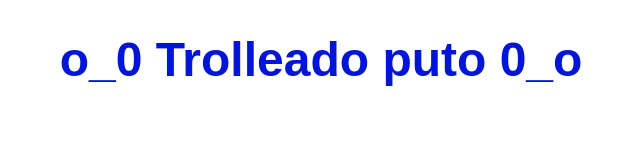
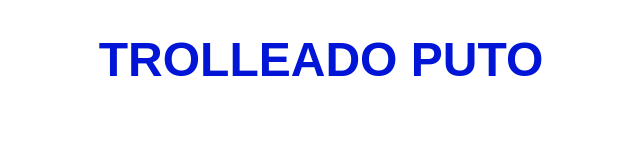
Before and after one commit to PedroLancharesSanchez/static, a plain HTML site: page index.html in a window 1280 px wide. Shown: the whole page, without its empty margins (319-959 px from the left). Drawn offline with Linux system fonts and the light colour scheme.

Commit message:
Update index.html

```diff
--- a/index.html
+++ b/index.html
@@ -53,7 +53,7 @@
     </style>
 </head>
 <body>
-    <h1>o_0 Trolleado puto 0_o</h1>
+    <h1>TROLLEADO PUTO</h1>
     <p></p>
 </body>
 </html>
```
